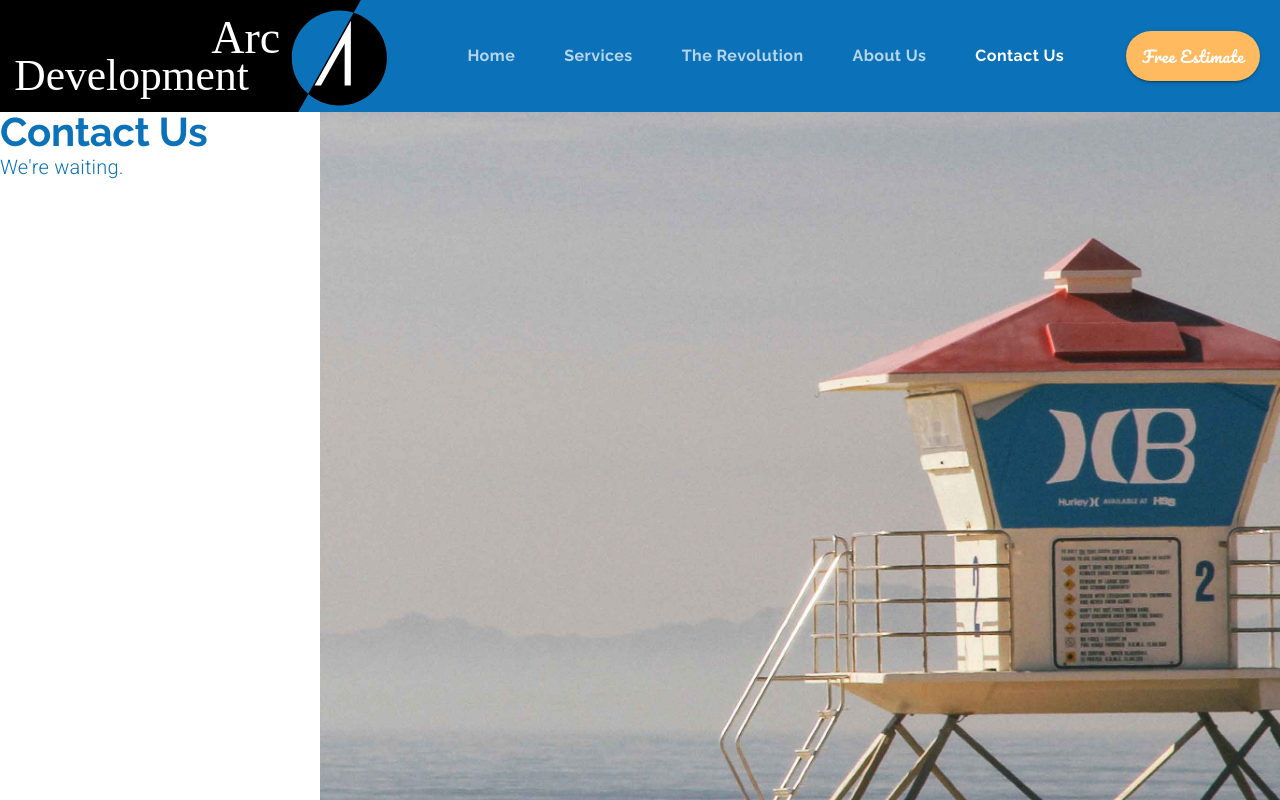
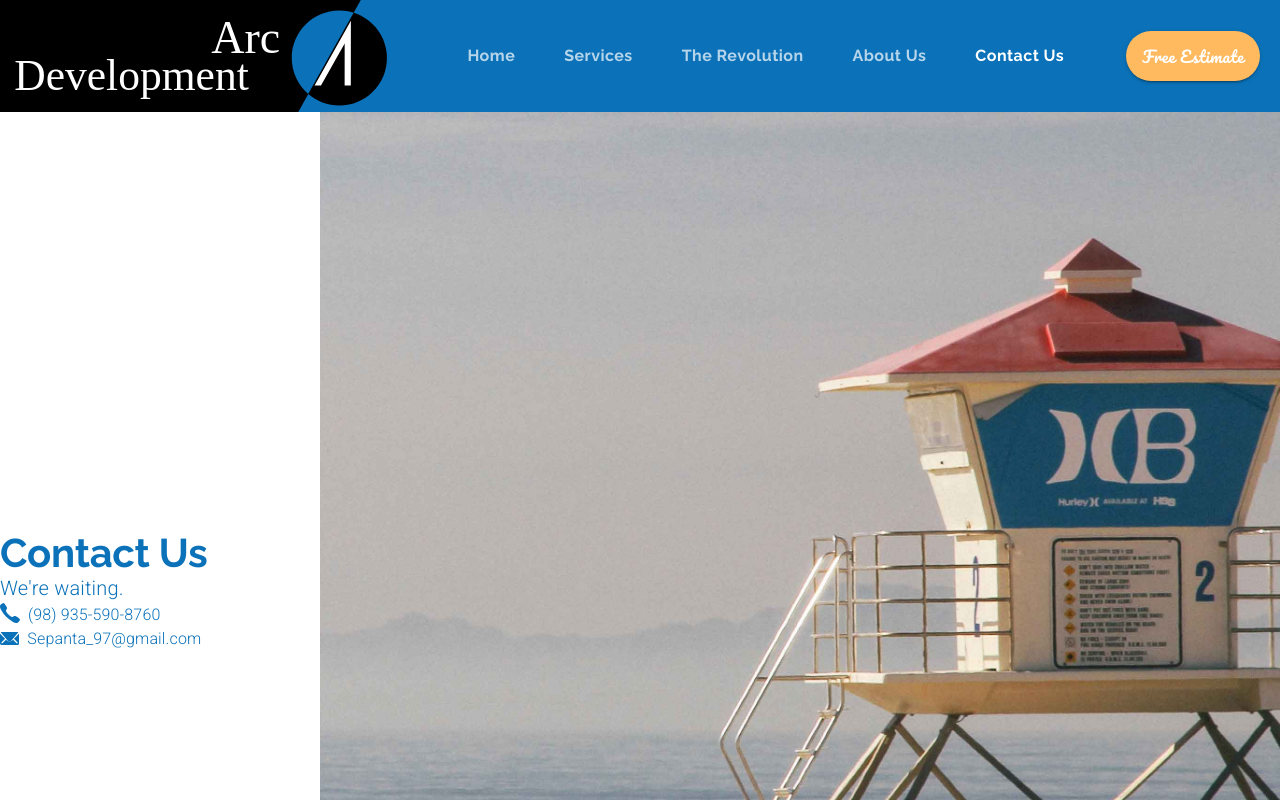
Before and after one commit to SepantaJoshani/Arc-Dev-Clone, a React (Create React App) app: page /contact in a window 1280 px wide. Shown: the top 800 px of the page. Built offline with nearby package versions, Linux system fonts and the light colour scheme.

Commit message:
adding contact info

```diff
--- a/src/pages/ContactUs.js
+++ b/src/pages/ContactUs.js
@@ -2,7 +2,9 @@ import React from "react";
 import { makeStyles, useTheme } from "@material-ui/styles";
 import { Link } from "react-router-dom";
 import { Grid, Typography } from "@material-ui/core";
-import background from '../assets/background.jpg'
+import background from "../assets/background.jpg";
+import phoneIcon from "../assets/phone.svg";
+import emailIcon from "../assets/email.svg";
 
 const useStyles = makeStyles((theme) => ({
   background: {
@@ -11,7 +13,6 @@ const useStyles = makeStyles((theme) => ({
     backgroundSize: "cover",
     backgroundRepeat: "no-repeat",
     height: "60em",
-
   },
 }));
 
@@ -21,15 +22,54 @@ const ContactUs = () => {
 
   return (
     <Grid container direciton="row">
-      <Grid item container direction="column" lg={3}>
+      <Grid item container direction="column" justifyContent="center" lg={3}>
         <Grid item>
-          <Typography variant="h2" style={{lineHeight:1}}>Contact Us</Typography>
-          <Typography style={{color:theme.palette.common.blue}} variant="body1">We're waiting.</Typography>
+          <Typography variant="h2" style={{ lineHeight: 1 }}>
+            Contact Us
+          </Typography>
+          <Typography
+            style={{ color: theme.palette.common.blue }}
+            variant="body1"
+          >
+            We're waiting.
+          </Typography>
+        </Grid>
+        <Grid item container>
+          <Grid item>
+            <img
+              src={phoneIcon}
+              alt="phone"
+              style={{ marginRight: "0.5rem" }}
+            />
+          </Grid>
+          <Grid item>
+            <Typography
+              variant="body1"
+              style={{ color: theme.palette.common.blue, fontSize: "1rem" }}
+            >
+              (98) 935-590-8760
+            </Typography>
           </Grid>
         </Grid>
-      <Grid item container className={classes.background} lg={9}>
-
+        <Grid item container>
+          <Grid item>
+            <img
+              src={emailIcon}
+              alt="envelop"
+              style={{ marginRight: "0.5rem",verticalAlign:'bottom' }}
+            />
           </Grid>
+          <Grid item>
+            <Typography
+              variant="body1"
+              style={{ color: theme.palette.common.blue, fontSize: "1rem" }}
+            >
+              Sepanta_97@gmail.com
+            </Typography>
+          </Grid>
+        </Grid>
+      </Grid>
+      <Grid item container className={classes.background} lg={9}></Grid>
     </Grid>
   );
 };
```
Lines whose indentation alone changed are shown as unchanged.
